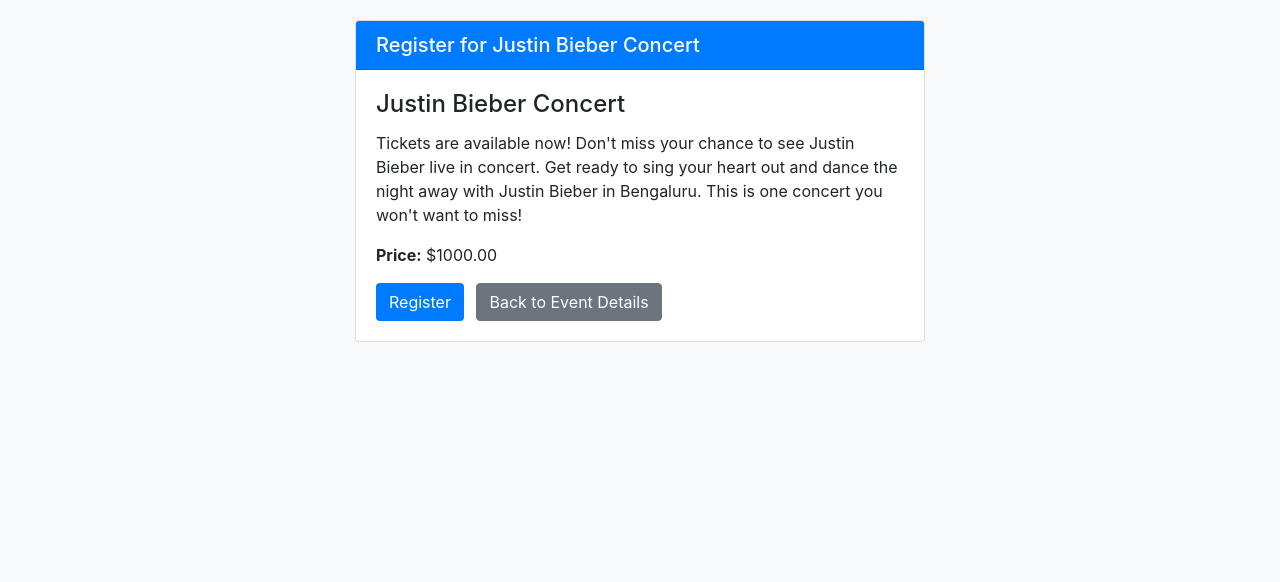
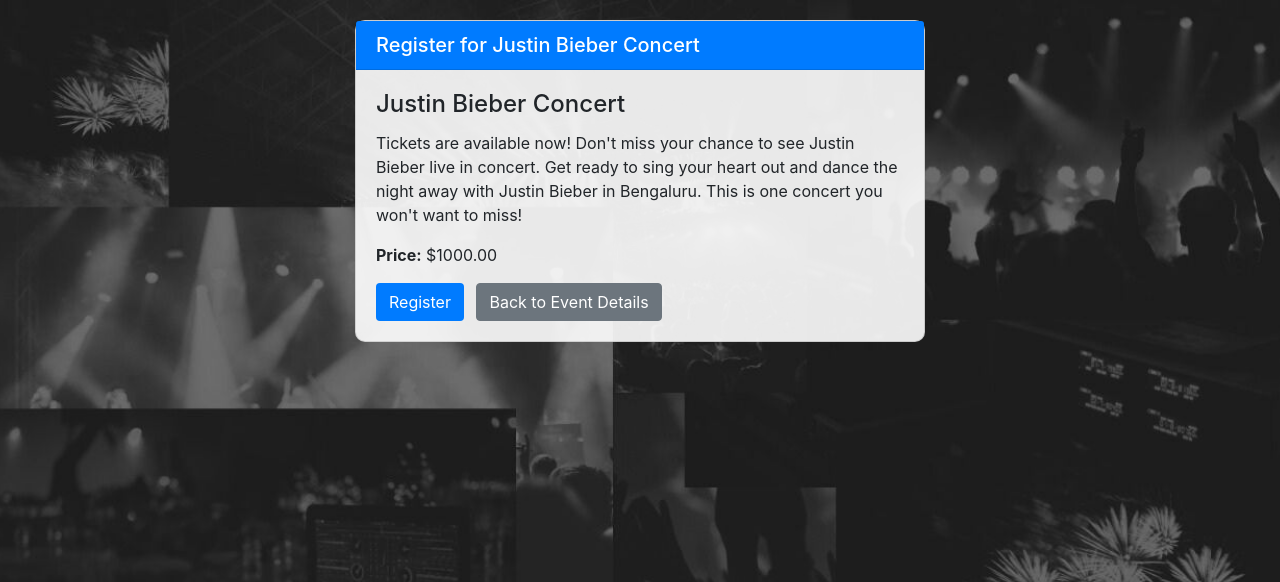
Before and after one commit to Bhushanmv007/Event-Management-System, a Django app: page /event/1/register/ in a window 1280 px wide. Shown: the top 582 px of the page. Run offline with Django 5.2, Linux system fonts and the light colour scheme; a user stored in the database is signed in; data comes from the database, SQL or seed files in the repository; both versions use the stored data as it was after the commit; some libraries are stand-ins or nearby versions.

Commit message:
updated bg #24

```diff
--- a/accounts/templates/events/event_detail.html
+++ b/accounts/templates/events/event_detail.html
@@ -4,19 +4,21 @@
     <meta charset="UTF-8">
     <meta name="viewport" content="width=device-width, initial-scale=1.0">
     <title>{{ event.name }}</title>
+    {% load static %}
     <style>
         body {
             font-family: Arial, sans-serif;
             margin: 0;
             padding: 0;
-            background-color: #f4f4f4;
+            background: url('{% static 'accounts/bgg2.jpg' %}') no-repeat center center fixed;
+            background-size: cover;
         }
         .container {
             width: 80%;
             max-width: 1200px;
             margin: 20px auto;
             padding: 20px;
-            background: #fff;
+            background: rgba(255, 255, 255, 0.9);
             border-radius: 8px;
             box-shadow: 0 0 10px rgba(0, 0, 0, 0.1);
         }
--- a/accounts/templates/events/register.html
+++ b/accounts/templates/events/register.html
@@ -4,10 +4,12 @@
     <meta charset="UTF-8">
     <meta name="viewport" content="width=device-width, initial-scale=1.0">
     <title>Register for {{ event.name }}</title>
+    {% load static %}
     <link href="https://maxcdn.bootstrapcdn.com/bootstrap/4.5.2/css/bootstrap.min.css" rel="stylesheet">
     <style>
         body {
-            background-color: #f8f9fa;
+            background: url('{% static 'accounts/bgg2.jpg' %}') no-repeat center center fixed;
+            background-size: cover;
             padding-top: 20px;
         }
         .container {
@@ -15,10 +17,14 @@
         }
         .card {
             margin-bottom: 20px;
+            background-color: rgba(255, 255, 255, 0.9); /* Adding a semi-transparent background for readability */
+            border-radius: 10px;
         }
         .card-header {
             background-color: #007bff;
             color: #fff;
+            border-top-left-radius: 10px;
+            border-top-right-radius: 10px;
         }
         .form-group {
             margin-bottom: 1rem;
```
Also changed, not shown: db.sqlite3.
